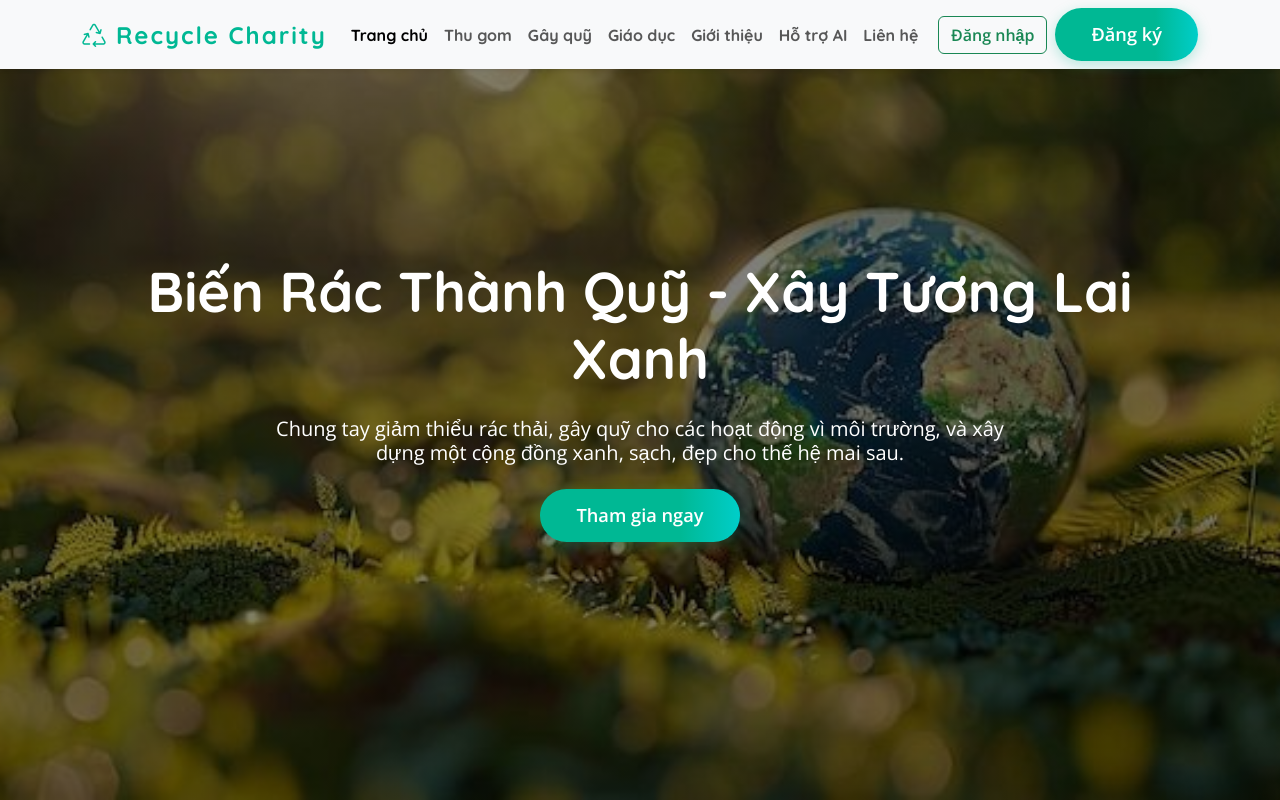
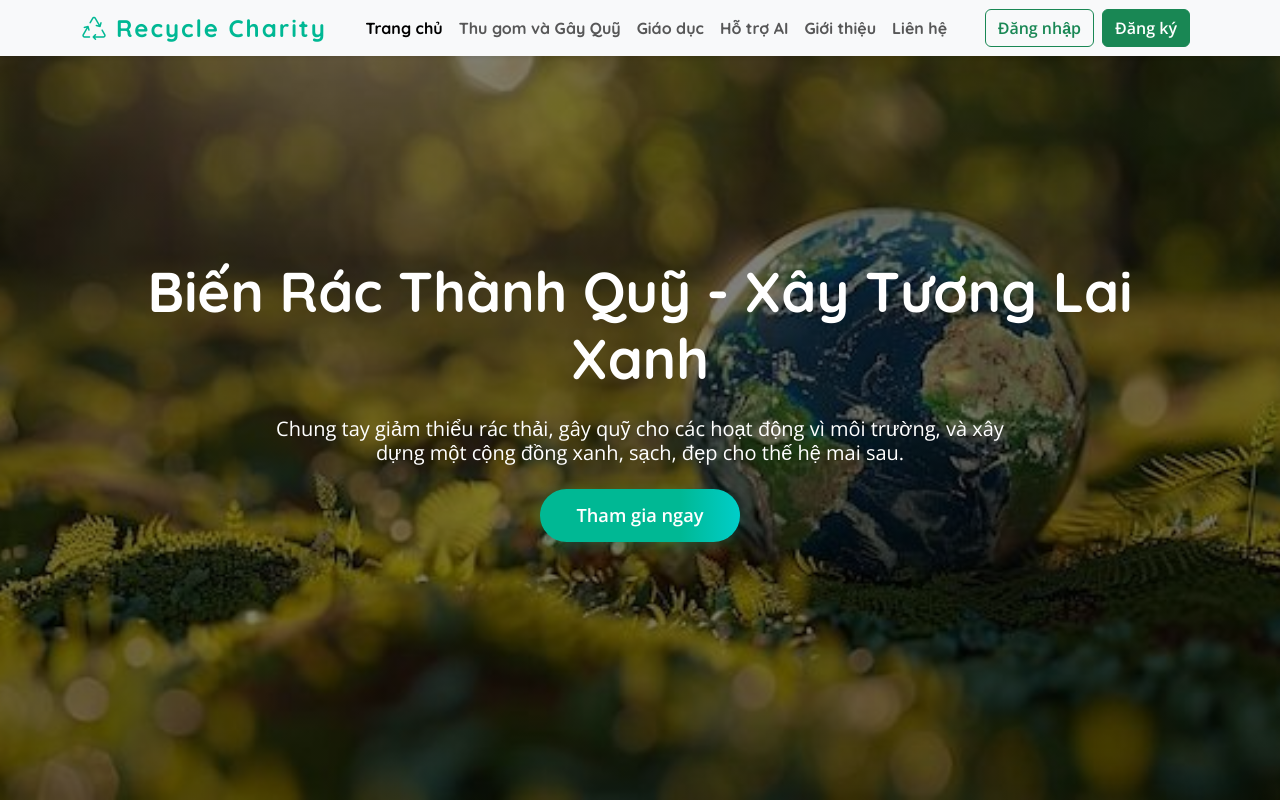
Before and after one commit to Fiwpr06/RecycleCharity, a website built with Parcel: page src/pages/index.html in a window 1280 px wide. Shown: the top 800 px of the page. Built offline with nearby package versions, Linux system fonts and the light colour scheme.

Commit message:
feat(layout): add header page layout

```diff
--- a/src/layout/header.html
+++ b/src/layout/header.html
@@ -1,6 +1,6 @@
 <nav class="navbar navbar-expand-lg navbar-light bg-light fixed-top shadow-sm">
   <div class="container">
-    <a class="navbar-brand fw-bold text-primary" href="index.html">
+    <a class="navbar-brand fw-bold text-primary" href="./index.html">
       <i class="bi bi-recycle me-2"></i>Recycle Charity
     </a>
     <button
@@ -15,26 +15,23 @@
       <span class="navbar-toggler-icon"></span>
     </button>
     <div class="collapse navbar-collapse" id="navbarNav">
-      <ul class="navbar-nav me-auto mb-2 mb-lg-0">
+      <ul class="navbar-nav mx-auto mb-2 mb-lg-0">
         <li class="nav-item">
-          <a class="nav-link active" aria-current="page" href="index.html"
+          <a class="nav-link active" aria-current="page" href="./index.html"
             >Trang chủ</a
           >
         </li>
         <li class="nav-item">
-          <a class="nav-link" href="./collection.html">Thu gom</a>
-        </li>
-        <li class="nav-item">
-          <a class="nav-link" href="./fundraising.html">Gây quỹ</a>
+          <a class="nav-link" href="./collection.html">Thu gom và Gây Quỹ</a>
         </li>
         <li class="nav-item">
           <a class="nav-link" href="./education.html">Giáo dục</a>
         </li>
         <li class="nav-item">
-          <a class="nav-link" href="./about.html">Giới thiệu</a>
+          <a class="nav-link" href="./support.html">Hỗ trợ AI</a>
         </li>
         <li class="nav-item">
-          <a class="nav-link" href="./support.html">Hỗ trợ AI</a>
+          <a class="nav-link" href="./about.html">Giới thiệu</a>
         </li>
         <li class="nav-item">
           <a class="nav-link" href="./contact.html">Liên hệ</a>
@@ -52,7 +49,7 @@
         </button>
         <button
           type="button"
-          class="btn btn-cta"
+          class="btn btn-success me-2 fw-semibold"
           data-bs-toggle="modal"
           data-bs-target="#authModal"
           data-tab="register"
```
